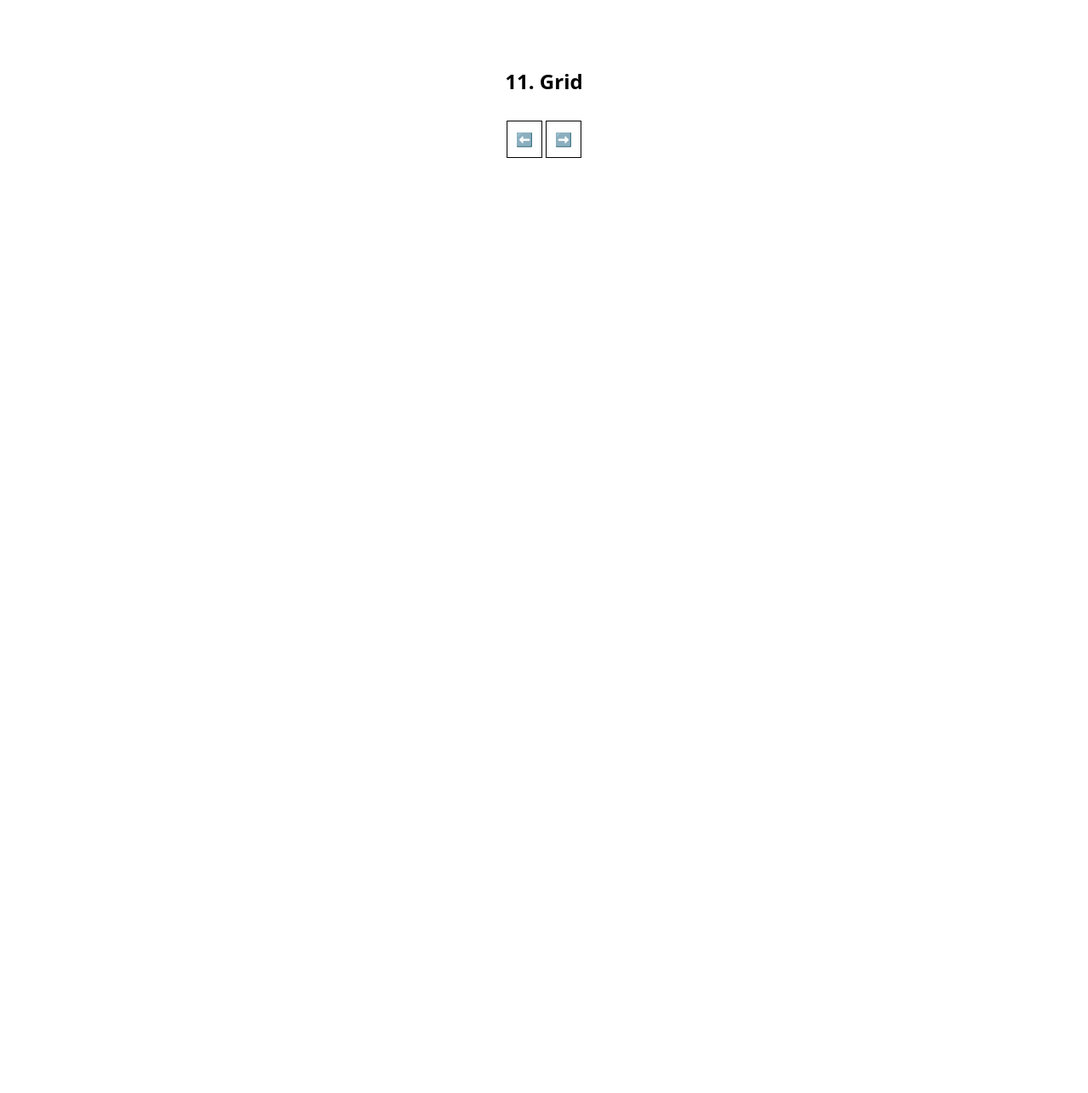
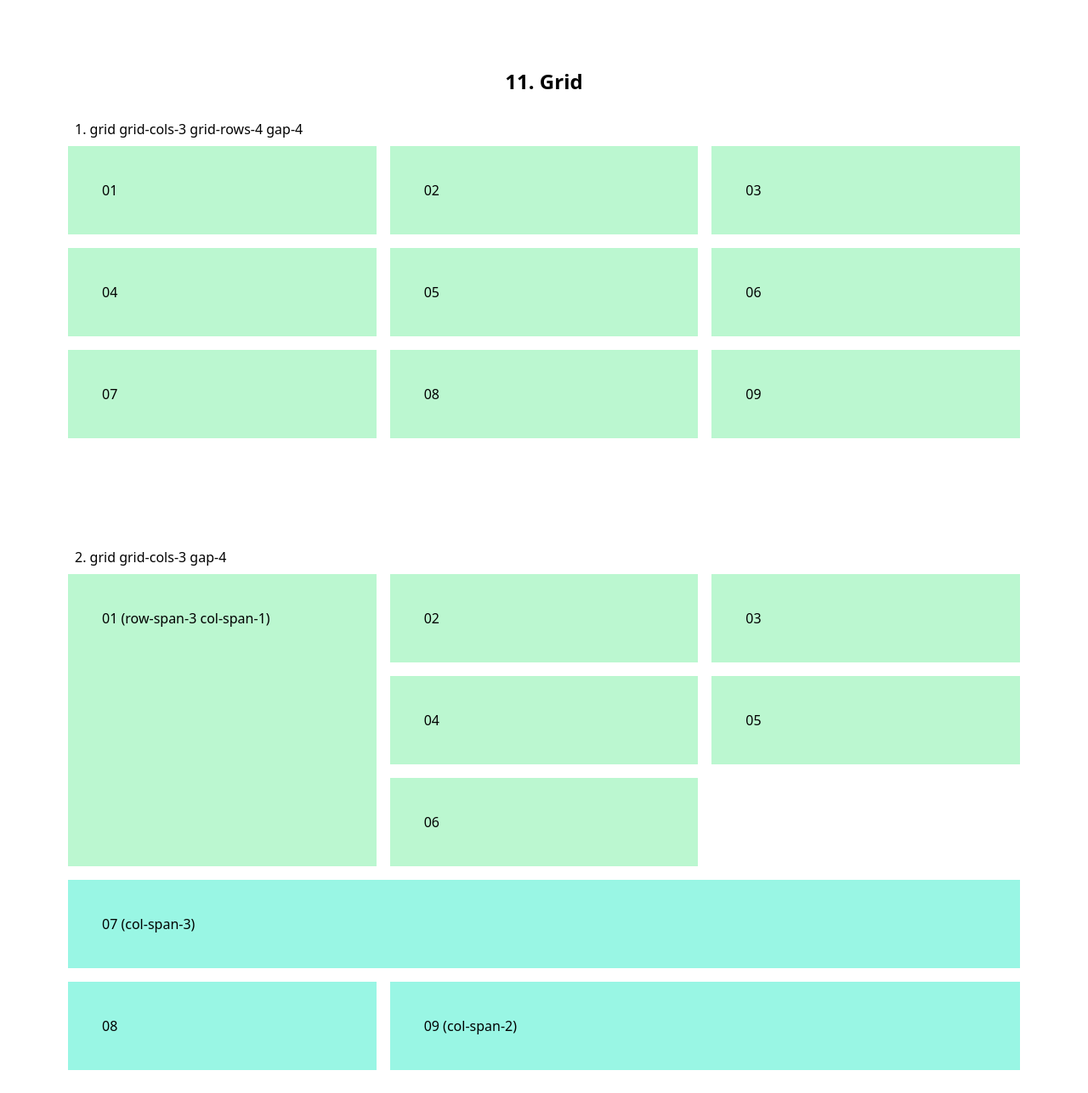
Before and after one commit to Rahullkumr/Tailwind-practice, a plain HTML site: page Fundamentals/11. Grid/index.html in a window 1280 px wide. Shown: the top 1287 px of the page at 85% size. Before the commit the page ends 800 px from the top, so only its background shows below. Drawn offline with nearby package versions, Linux system fonts and the light colour scheme.

Commit message:
update: add grid layout examples

```diff
--- a/Fundamentals/11. Grid/index.html
+++ b/Fundamentals/11. Grid/index.html
@@ -12,6 +12,38 @@
     <h1 class="text-center font-bold text-2xl mb-5">11. Grid</h1>
     <!-- https://tailwindcss.com/docs/grid-template-rows -->
 
+    <h1 class="text-md p-2">1. grid grid-cols-3 grid-rows-4 gap-4</h1>
+    <div class="w-100 grid grid-cols-3 grid-rows-4 gap-4">
+      <div class="p-10 bg-green-200">01</div>
+      <div class="p-10 bg-green-200">02</div>
+      <div class="p-10 bg-green-200">03</div>
+      <div class="p-10 bg-green-200">04</div>
+      <div class="p-10 bg-green-200">05</div>
+      <div class="p-10 bg-green-200">06</div>
+      <div class="p-10 bg-green-200">07</div>
+      <div class="p-10 bg-green-200">08</div>
+      <div class="p-10 bg-green-200">09</div>
+    </div>
+
+
+
+    <!-- col and row span -->
+    <h1 class="text-md p-2">2. grid grid-cols-3 gap-4</h1>
+    <div class="w-100 grid grid-cols-3 gap-4">
+      <div class="p-10 bg-green-200 row-span-3 col-span-1">01 (row-span-3 col-span-1)</div>
+      <div class="p-10 bg-green-200">02</div>
+      <div class="p-10 bg-green-200">03</div>
+      <div class="p-10 bg-green-200">04</div>
+      <div class="p-10 bg-green-200">05</div>
+      <div class="p-10 bg-green-200">06</div>
+
+
+      <div class="p-10 bg-teal-200 col-span-3">07 (col-span-3)</div>
+      <div class="p-10 bg-teal-200">08</div>
+      <div class="p-10 bg-teal-200 col-span-2">09 (col-span-2)</div>
+    </div>
+
+
 
 
      <!-- Navigation -->
```
